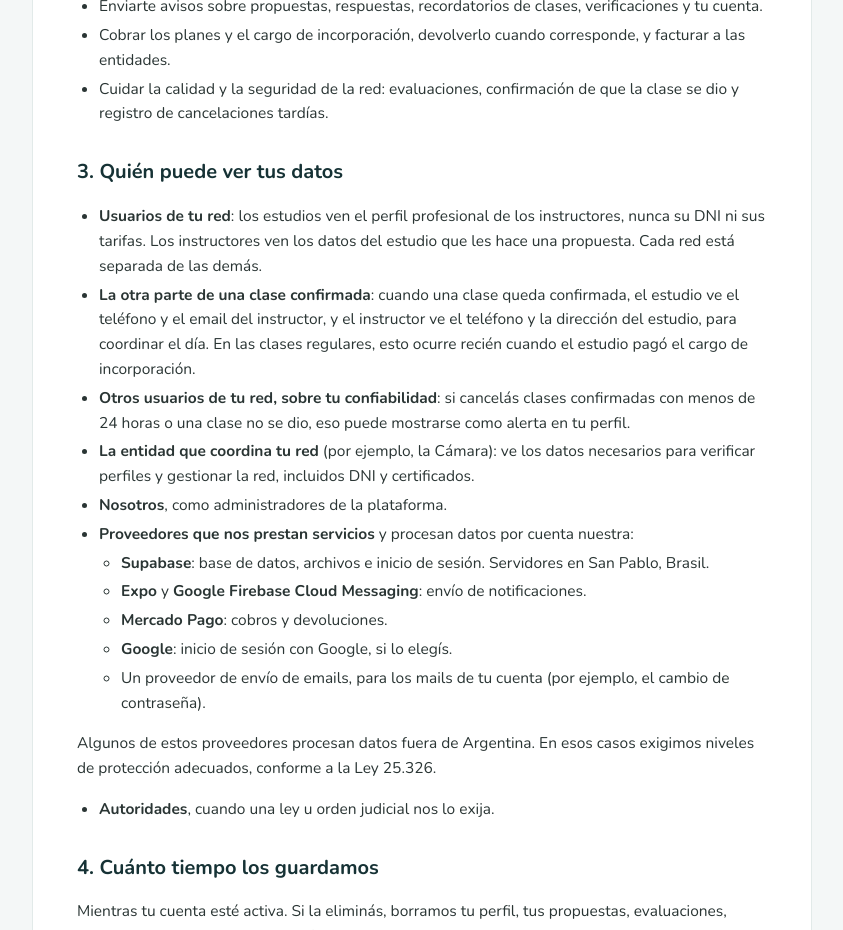
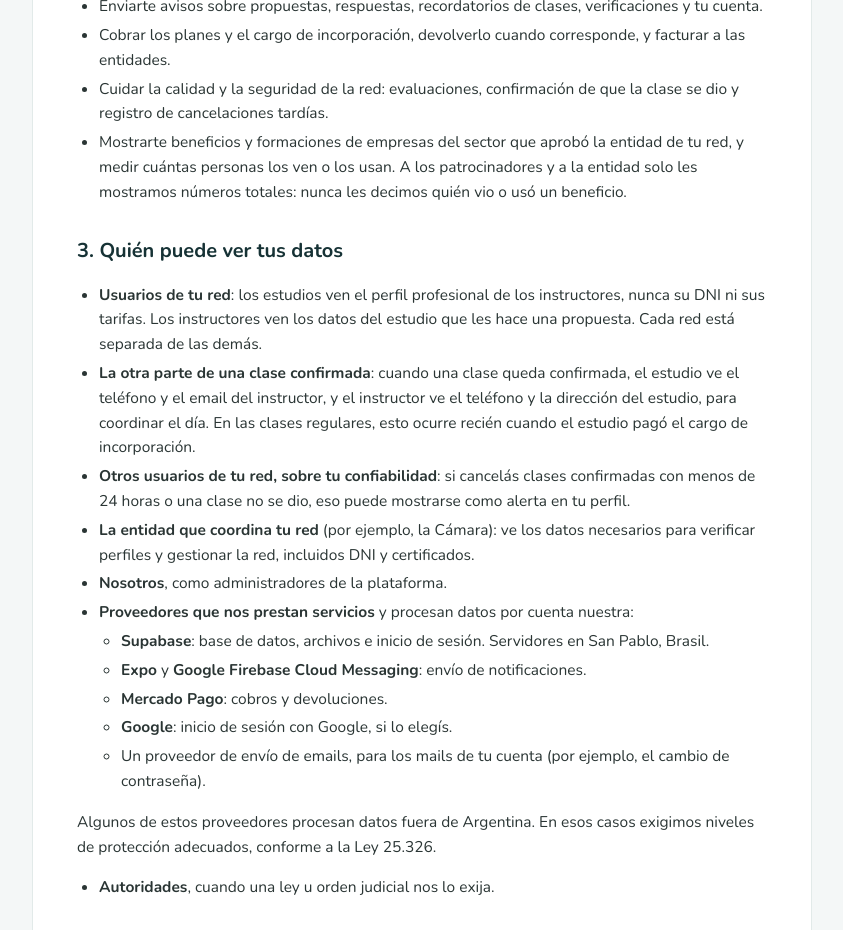
Before and after one commit to chelo-perez/masfacil-landing, a plain HTML site: page trabajo/privacidad.html in a window 1280 px wide. Shown: the part 1600-2530 px from the top of the page, without its empty margins (218-1061 px from the left). Drawn offline with nearby package versions, Linux system fonts and the light colour scheme.

Commit message:
Privacidad: beneficios de la red y métricas agregadas
Co-Authored-By: Claude Opus 5.5 <noreply@anthropic.com>
Claude-Session: https://claude.ai/code/session_01BsvAdRJFVusd921gSQHesK

```diff
--- a/trabajo/privacidad.html
+++ b/trabajo/privacidad.html
@@ -67,6 +67,7 @@ footer{text-align:center;color:var(--light);font-size:13px;padding:0 20px 40px}f
 <li>Enviarte avisos sobre propuestas, respuestas, recordatorios de clases, verificaciones y tu cuenta.</li>
 <li>Cobrar los planes y el cargo de incorporación, devolverlo cuando corresponde, y facturar a las entidades.</li>
 <li>Cuidar la calidad y la seguridad de la red: evaluaciones, confirmación de que la clase se dio y registro de cancelaciones tardías.</li>
+<li>Mostrarte beneficios y formaciones de empresas del sector que aprobó la entidad de tu red, y medir cuántas personas los ven o los usan. A los patrocinadores y a la entidad solo les mostramos números totales: nunca les decimos quién vio o usó un beneficio.</li>
 </ul>
 <h2>3. Quién puede ver tus datos</h2>
 <ul>
```
